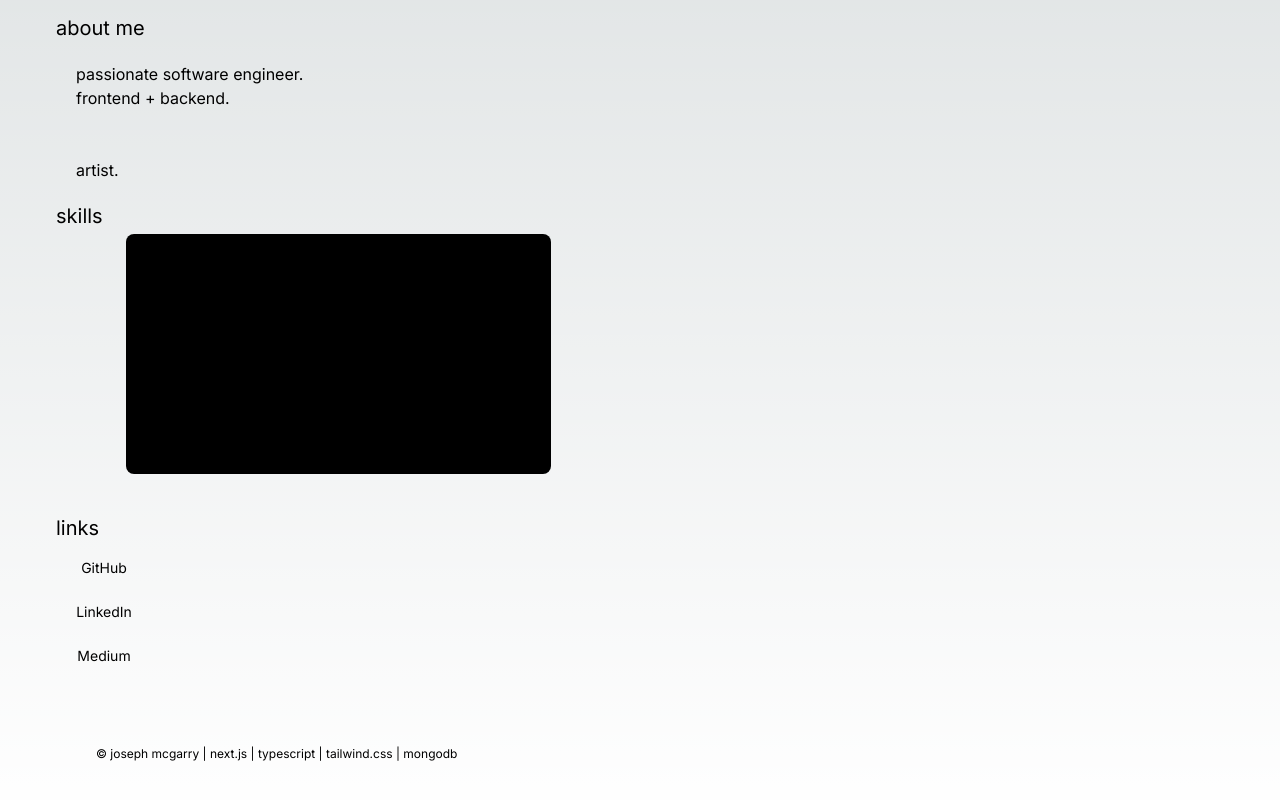
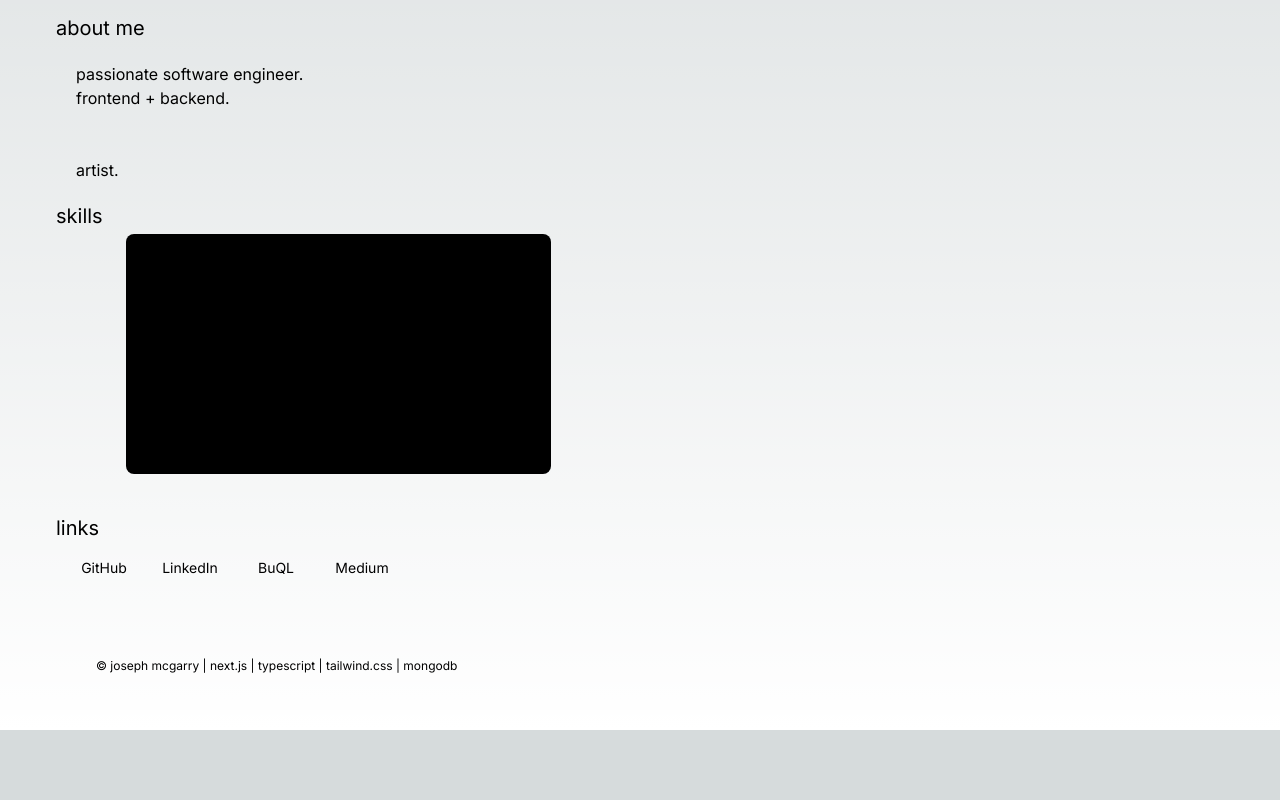
Before and after one commit to Joseph-McGarry/personalpage, a Next.js app in the folder personalpage/: page / in a window 1280 px wide. Shown: the part 382-1182 px from the top of the page. After the commit the page ends 1112 px from the top, so only its background shows below. Built offline with nearby package versions, Linux system fonts and the light colour scheme.

Commit message:
links button layout moved horizonal 4 column grid

```diff
--- a/personalpage/app/page.tsx
+++ b/personalpage/app/page.tsx
@@ -36,8 +36,9 @@ export default function Home() {
       <div>
         <Shuffle />
       </div>
-      <div>
+      <div >
         <h1 className='mt-10 text-xl'>links</h1>
+        <div className="grid grid-cols-4 gap-x-6 w-80">
           <div  className='m-2 cursor-default'>
             <a href="https://github.com/Joseph-McGarry?tab=repositories" target="_blank" rel="noopener noreferrer" className='block text-sm w-20 p-2 rounded text-center hover:shadow-white hover:bg-black transition-shadow duration-300 ease-in-out'>
               GitHub
@@ -47,11 +48,16 @@ export default function Home() {
             <a href="https://www.linkedin.com/in/joseph-mcgarry" target="_blank" rel="noopener noreferrer" className='block text-sm w-20 p-2 rounded text-center hover:shadow-white hover:bg-black transition-shadow duration-300 ease-in-out'>
               LinkedIn
             </a>
+          </div><div style={{paddingLeft: '0px'}} className='m-2 cursor-default'>
+            <a href="https://buql.dev" target="_blank" rel="noopener noreferrer" className='block text-sm w-20 p-2 rounded text-center hover:shadow-white hover:bg-black transition-shadow duration-300 ease-in-out'>
+              BuQL
+            </a>
           </div>
           <div style={{paddingLeft: '0px'}} className='m-2 cursor-default'>
             <a href="https://medium.com/@dylan.e.briar/looking-for-a-graphql-caching-solution-in-bun-its-time-to-buql-up-b2742f07847f" target="_blank" rel="noopener noreferrer" className='block text-sm w-20 p-2 rounded text-center hover:shadow-white hover:bg-black transition-shadow duration-300 ease-in-out'>
               Medium
             </a>
+          </div>
         </div>
       </div>
         <div>
```
Lines whose indentation alone changed are shown as unchanged.
